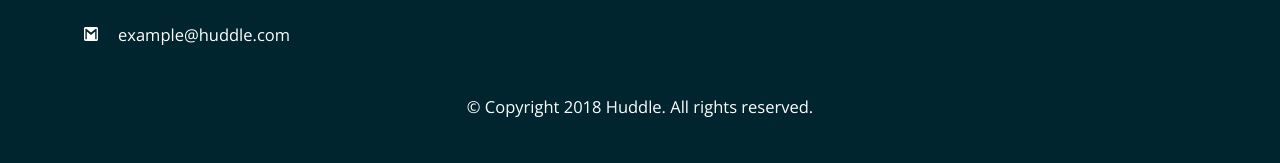
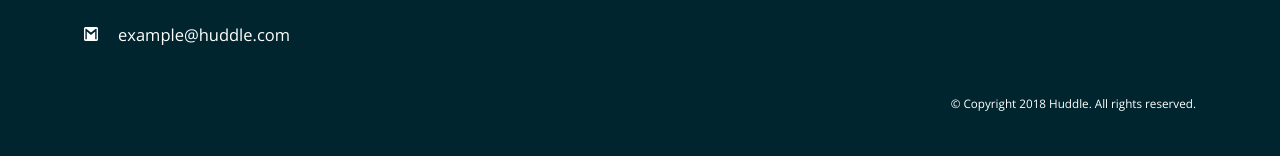
Before and after one commit to TraversetheDOM/Huddle-landing-page-alternating-features, a plain HTML site: page index.html in a window 1280 px wide. Shown: the part 2834-2997 px from the top of the page. Drawn offline with nearby package versions, Linux system fonts and the light colour scheme.

Commit message:
modify css files in the folder

```diff
--- a/css/queries.css
+++ b/css/queries.css
@@ -85,6 +85,10 @@
   .information-2 {
     gap: 15px;
   }
+
+  .copyright {
+    text-align: right;
+  }
 }
 
 /* For screen sizes of 1200px and above */
--- a/css/style.css
+++ b/css/style.css
@@ -418,5 +418,5 @@
   text-align: center;
   color: var(--white);
   font-weight: var(--fw-400);
-  font-size: var(--fs-10);
+  font-size: var(--fs-9);
 }
```
